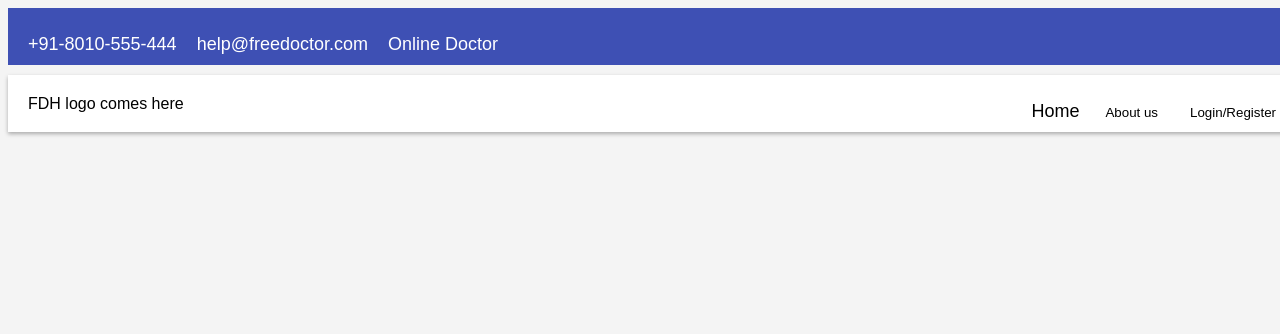
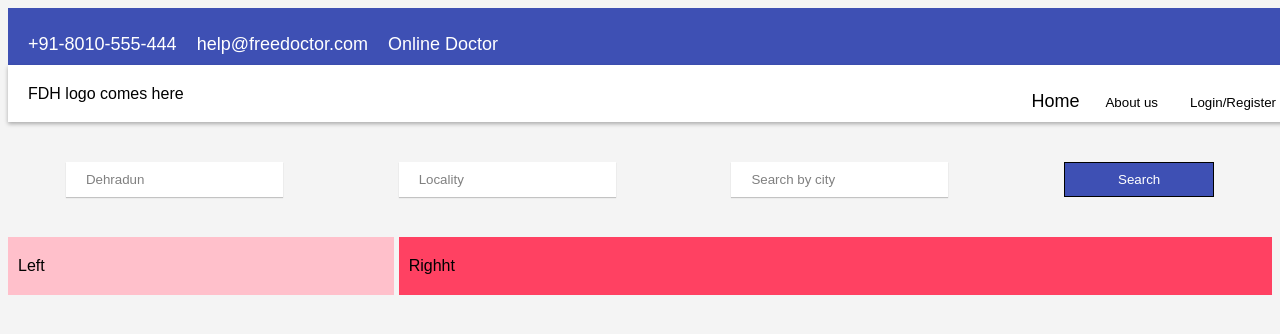
Before and after one commit to mahaveer0496/psd-html, a React app: page / in a window 1280 px wide. Shown: the top 334 px of the page. Built offline with nearby package versions, Linux system fonts and the light colour scheme; the HTML template or start-up script is replaced by a standard one.

Commit message:
inline form done

```diff
--- a/src/components/App.jsx
+++ b/src/components/App.jsx
@@ -3,11 +3,19 @@ import React from 'react';
 // components ----
 import UpperNav from './UpperNav';
 import LowerNav from './LowerNav';
+import InlineSearch from './InlineSearch';
+import LeftBody from './LeftBody';
+import RightBody from './RightBody';
 
 const App = () => (
   <div className="container">
     <UpperNav />
     <LowerNav />
+    <InlineSearch />
+    <div className="body">
+      <LeftBody />
+      <RightBody />
+    </div>
   </div>
 );
 
--- /dev/null
+++ b/src/components/InlineSearch.jsx
@@ -0,0 +1,23 @@
+import React from 'react';
+
+const InlineSearch = () => (
+
+  <form className="inlineSearch">
+    <div className="inlineSearch__input">
+      <input type="text" placeholder="Dehradun" />
+    </div>
+    <div className="inlineSearch__input">
+      <input type="text" placeholder="Locality" />
+    </div>
+    <div className="inlineSearch__input">
+      <input type="text" placeholder="Search by city" />
+    </div>
+    <button className="inlineSearch__button" type="submit" >
+      <i className="ion-search" /> Search
+    </button>
+    {/* <input   value="Search" />*/}
+  </form>
+
+);
+
+export default InlineSearch;
--- /dev/null
+++ b/src/components/LeftBody.jsx
@@ -0,0 +1,9 @@
+import React from 'react';
+
+const LeftBody = () => (
+  <div className="leftBody">
+    Left
+  </div>
+);
+
+export default LeftBody;
--- /dev/null
+++ b/src/components/RightBody.jsx
@@ -0,0 +1,9 @@
+import React from 'react';
+
+const RightBody = () => (
+  <div className="rightBody">
+    Righht
+  </div>
+);
+
+export default RightBody;
--- a/src/styles/main.scss
+++ b/src/styles/main.scss
@@ -1,6 +1,9 @@
 @import 'modules/colors';
 @import 'modules/uppernav';
 @import 'modules/lowernav';
+@import 'modules/inlinesearch';
+@import 'modules/leftbody';
+@import 'modules/rightbody';
 // * {
 //   box-sizing: border-box;
 //   margin: 0;
@@ -12,3 +15,8 @@ body {
   font-family: 'Raleway', sans-serif;
   background-color: #f4f4f4;
 }
+
+.body{
+  display: flex;
+  justify-content: center;
+}
--- /dev/null
+++ b/src/styles/modules/_inlinesearch.scss
@@ -0,0 +1,26 @@
+.inlineSearch {
+  width: 100%;
+  margin: 40px 0;
+  display: flex;
+  justify-content: space-around;
+  input[type="text"] {
+    flex-grow: 1;
+    padding: 10px 20px;
+    display: inline-block;
+    border: none;
+    outline: none; // border: 1px solid rgba(1,1,1,.2);
+    // border-right: none;
+    box-shadow: 0 1px 1px rgba(1, 1, 1, .2);
+    margin-right: 0;
+    &::placeholder {
+      color: rgba(1, 1, 1, .5);
+    }
+  }
+  &__button {
+    font-family: 'Raleway', sans-serif;
+    width: 150px;
+    border: 1px solid black;
+    background-color: $blue;
+    color: white;
+  }
+}
--- /dev/null
+++ b/src/styles/modules/_leftbody.scss
@@ -0,0 +1,7 @@
+.leftBody{
+  background-color: pink;
+  width: 30%;
+  margin-right: 5px;
+  padding: 20px 10px;
+
+}
--- a/src/styles/modules/_lowernav.scss
+++ b/src/styles/modules/_lowernav.scss
@@ -1,6 +1,5 @@
 .lowernav {
   width: 100%;
-  margin-top: 10px;
   display: flex;
   justify-content: space-between;
   align-items: center;
--- /dev/null
+++ b/src/styles/modules/_rightbody.scss
@@ -0,0 +1,5 @@
+.rightBody {
+  background-color: darken(pink, 25%);
+  width: 70%;
+  padding: 20px 10px;
+}
```
